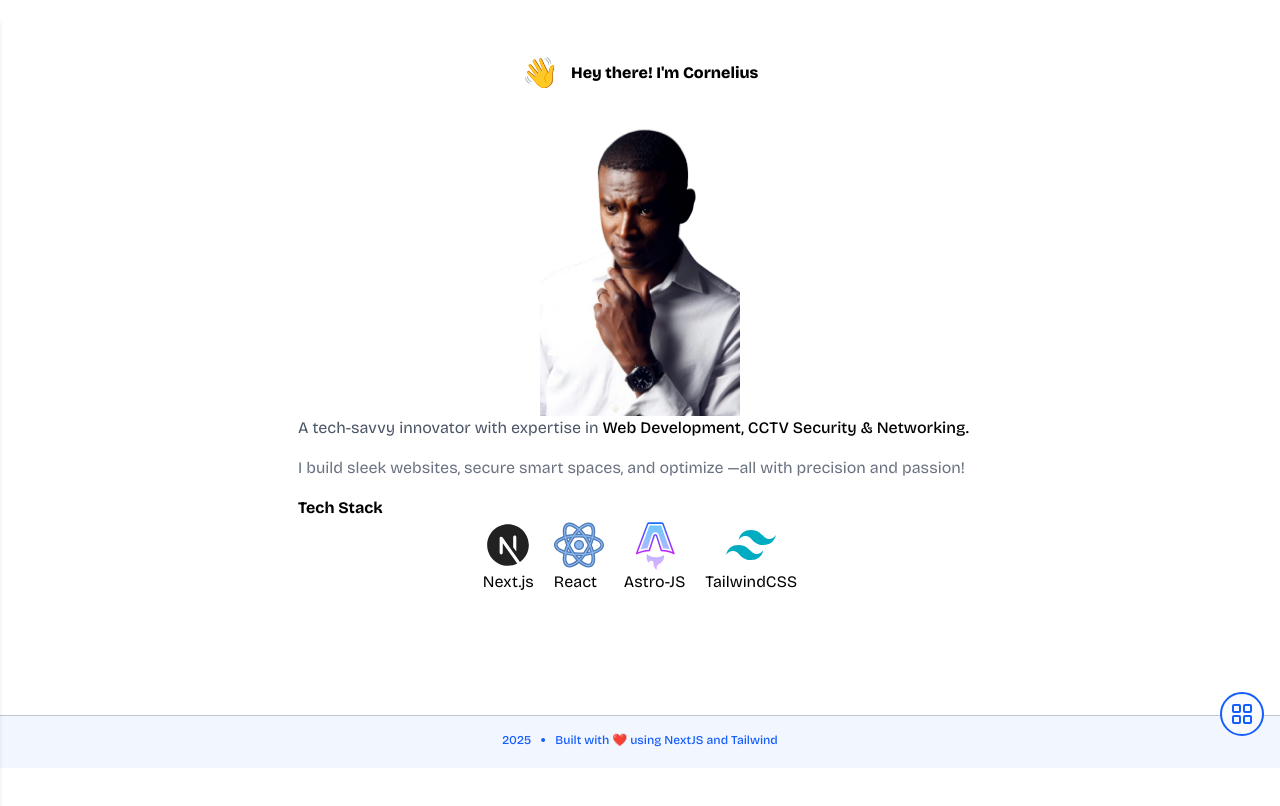
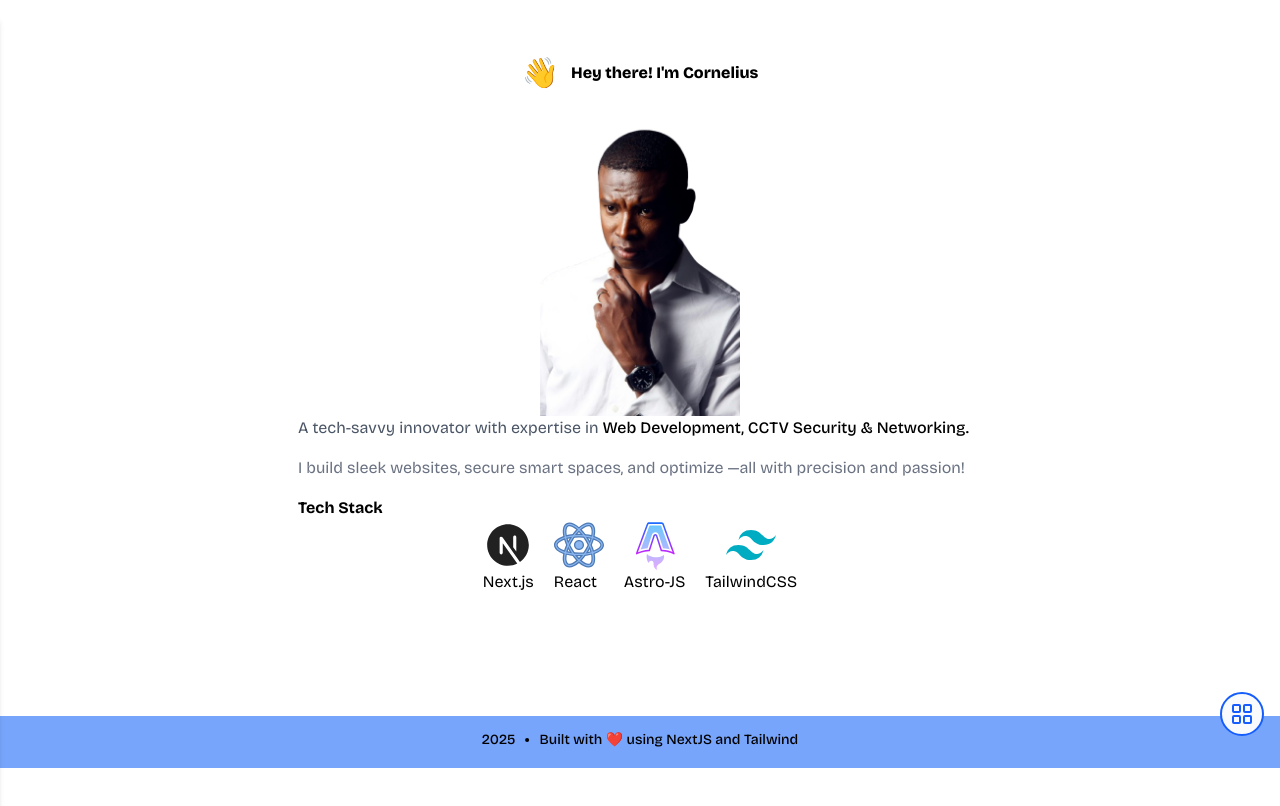
Before and after one commit to cmotanya/dev-portfolio, a Next.js app: page / in a window 1280 px wide. Shown: the top 806 px of the page. Built offline with nearby package versions, Linux system fonts and the light colour scheme.

Commit message:
refactor: Update footer styles and fix import path for TechStack component

```diff
--- a/app/footer/page.tsx
+++ b/app/footer/page.tsx
@@ -3,9 +3,10 @@ import React from "react";
 
 const Footer = () => {
   return (
-    <footer className="border-textColor/20 bg-secondary/10 text-primary absolute bottom-12 left-1/2 w-full -translate-x-1/2 border-t pt-3 text-xs font-medium whitespace-nowrap">
+    <footer className="bg-secondary absolute bottom-12 left-1/2 w-full -translate-x-1/2 pt-3 text-sm font-medium whitespace-nowrap">
       <p className="flex items-center justify-center">
-        <span>{new Date().getFullYear()} </span> <Dot />
+        <span>{new Date().getFullYear()}</span>
+        <Dot />
         Built with ❤️ using NextJS and Tailwind
       </p>
     </footer>
--- a/app/page.tsx
+++ b/app/page.tsx
@@ -1,5 +1,5 @@
 import Image from "next/image";
-import TechStack from "@/components/techStack";
+import TechStack from "@/components/tech-stack";
 import { Slide } from "react-awesome-reveal";
 
 export default function Home() {
```
Also changed, not shown: components/tech-stack.tsx (renamed from components/techStack.tsx).
